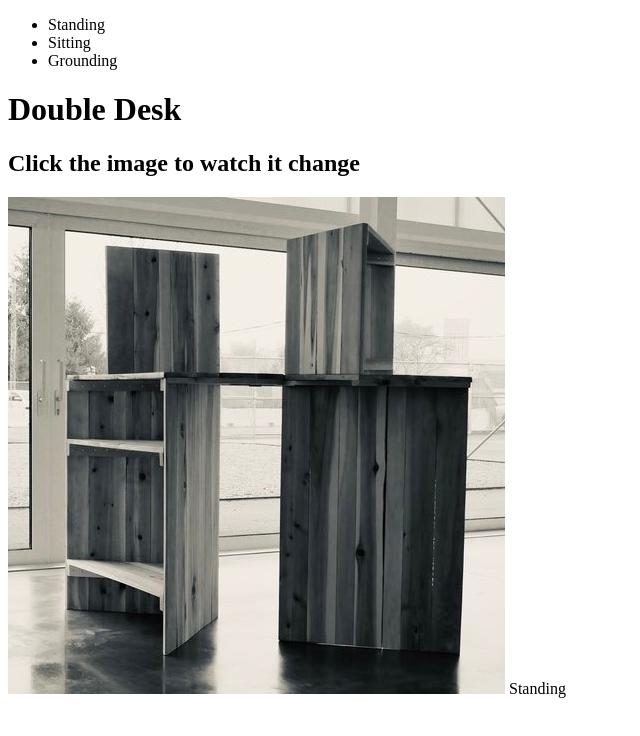
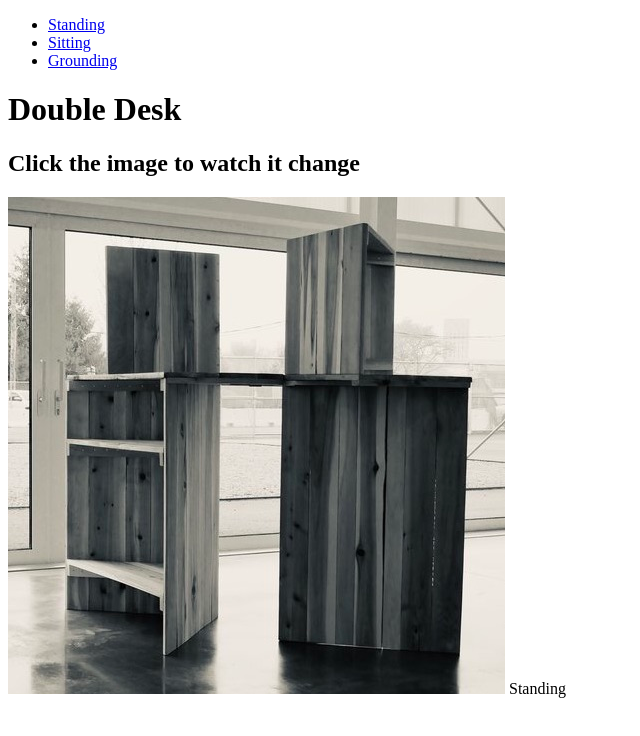
Before and after one commit to 1fatfox/lab0, a plain HTML site: page index.html in a window 1280 px wide. Shown: the whole page, without its empty margins (0-640 px from the left). Drawn offline with Linux system fonts and the light colour scheme.

Commit message:
fix bugz

```diff
--- a/index.html
+++ b/index.html
@@ -3,9 +3,9 @@
     <head>
       <title>My Webpage</title>
       <ul>
-        <li><a href="index.html"></a>Standing</li>
-        <li><a href="user.html"></a>Sitting</li>
-        <li><a href="third.html"></a>Grounding</li>
+        <li><a href="index.html">Standing</a></li>
+        <li><a href="user.html">Sitting</a></li>
+        <li><a href="third.html">Grounding</a></li>
       </ul>
 
       <h1>Double Desk</h1>
```
